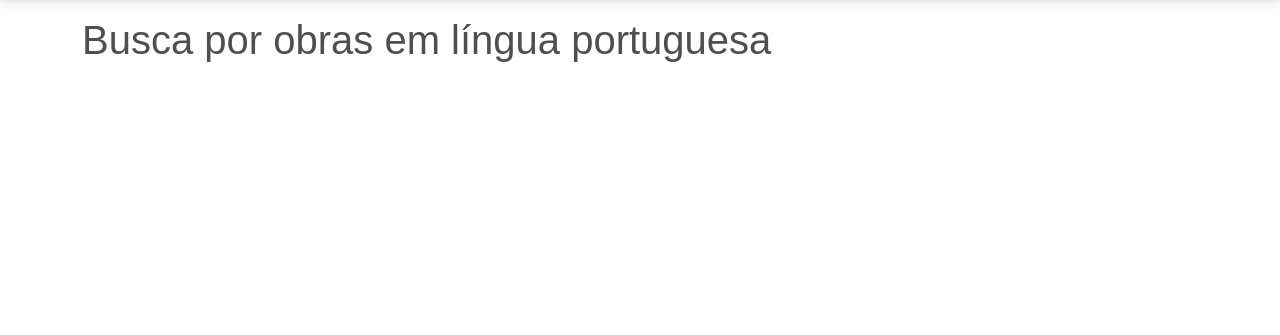
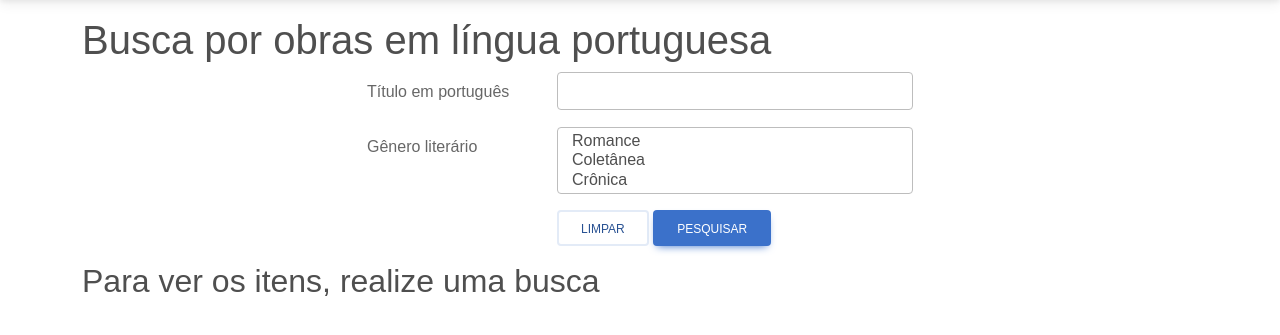
Before and after one commit to fflch/macc, a Django app: page /pt-br/catalogue/search_portuguese/ in a window 1280 px wide. Shown: the part 59-394 px from the top of the page. Run offline with Django 4.2, Linux system fonts and the light colour scheme; parts of the project's set-up code (start-up, migrations or seed data) failed here and were passed over; some libraries are stand-ins or nearby versions; some web fonts are replaced.

Commit message:
Search works in Portuguese

```diff
--- a/catalogue/forms.py
+++ b/catalogue/forms.py
@@ -51,3 +51,26 @@ class SearchEnglishForm(forms.Form):
         super().__init__(*args, **kwargs)
         for field in self.fields.values():
             field.widget.attrs.update({'class': 'form-control'})
+
+
+class SearchPortugueseForm(forms.Form):
+    title_portuguese = forms.CharField(
+        label='Título em português',
+        required=False,
+        widget=forms.TextInput()
+    )
+    gender = forms.MultipleChoiceField(
+        label=gettext_lazy('Gênero literário'),
+        required=False,
+        choices=[
+            ('RO', gettext_lazy('Romance')),
+            ('CL', gettext_lazy('Coletânea')),
+            ('CR', gettext_lazy('Crônica')),
+        ],
+        widget=forms.SelectMultiple(attrs={'size': 3})
+    )
+
+    def __init__(self, *args, **kwargs):
+        super().__init__(*args, **kwargs)
+        for field in self.fields.values():
+            field.widget.attrs.update({'class': 'form-control'})
--- a/catalogue/views.py
+++ b/catalogue/views.py
@@ -1,9 +1,9 @@
 from django.shortcuts import render
-from corpus.models import Translation, Collection
+from corpus.models import Translation, Collection, Work
 from django.db.models import F, Value
 from django.db.models.functions import Concat
 from django.contrib import messages
-from catalogue.forms import SearchEnglishForm
+from catalogue.forms import SearchEnglishForm, SearchPortugueseForm
 
 from logging import getLogger
 
@@ -42,7 +42,7 @@ def search_english(request):
         )
         .annotate(
             title_portuguese=F('work__title'),
-            title_english=F('work__title'),
+            title_english=F('title'),
             publisher_name=F('publisher__name'),
             place_name=Concat(
                 F('publisher__place__city'),
@@ -129,7 +129,32 @@ def search_english(request):
 
 
 def search_portuguese(request):
-    return render(request, f'catalogue/search_portuguese.html')
+    qs = (Work
+          .objects
+          .prefetch_related('translation_set')
+          .filter(translation__id__isnull=False)
+          .distinct()
+          .order_by('year'))
+
+    if request.POST:
+        form = SearchEnglishForm(request.POST)
+        if form.is_valid():
+            if form.cleaned_data['title_portuguese']:
+                qs = qs.filter(
+                    title__icontains=form.cleaned_data['title_portuguese'])
+            if form.cleaned_data['gender']:
+                for gender in form.cleaned_data['gender']:
+                    qs = qs.filter(code__icontains=gender)
+        else:
+            for field, errors in form.errors.items():
+                for error in errors:
+                    label = form.fields[field].label
+                    messages.error(request, f"{label}: {error}")
+        return render(request, f'catalogue/search_portuguese.html',
+                      {'form': form, 'result': qs})
+
+    form = SearchPortugueseForm()
+    return render(request, f'catalogue/search_portuguese.html', {'form': form})
 
 
 def show(request, code):
--- a/templates/catalogue/CL09.html
+++ b/templates/catalogue/CL09.html
@@ -1,5 +1,3 @@
-2016 – Miss Dollar: Stories by Machado de Assis — Bilingual Edition
-
 {% extends 'base.html' %}
 {% load i18n %}
 
--- a/templates/catalogue/search_english.html
+++ b/templates/catalogue/search_english.html
@@ -74,10 +74,12 @@
       </div>
       <div class="card-body">
         <dl class="row">
+          {% if work.title_portuguese %}
             <dt class="col-sm-2">{% translate "Título original" %}</dt>
             <dd class="col-sm-10 card-title h5">{{ work.title_portuguese }}</dd>
+          {% endif %}
 
-          {% if work.authors %}
+          {% if work.authors.all %}
             <dt class="col-sm-2">{% translate "Autores" %}</dt>
             <dd class="col-sm-10">
               {% for author in work.authors.all %}
--- a/templates/catalogue/search_portuguese.html
+++ b/templates/catalogue/search_portuguese.html
@@ -5,4 +5,70 @@
 
 <h1>{% translate "Busca por obras em língua portuguesa" %}</h1>
 
+<div class="row">
+  <div class="col-md-6 mx-auto">
+    <form action="{% url 'catalogue:search-portuguese' %}" method="POST">
+      {% csrf_token %}
+      <div class="form-group row">
+        <label class="col-sm-4 col-form-label">
+          {{ form.title_portuguese.label }}
+        </label>
+        <div class="col-sm-8">
+          {{ form.title_portuguese }}
+        </div>
+      </div>
+      <div class="form-group row">
+        <label class="col-sm-4 col-form-label">{{ form.gender.label }}</label>
+        <div class="col-sm-8">
+          {{ form.gender }}
+        </div>
+      </div>
+      <div class="form-group row">
+        <div class="col-sm-4"></div>
+        <div class="col-sm-8">
+          <a class="btn btn-outline-secondary" type="button" href="{% url 'catalogue:search-portuguese' %}">
+            {% translate "Limpar" %}
+          </a>
+          <button class="btn btn-primary" type="submit">
+            {% translate "Pesquisar" %}
+          </button>
+        </div>
+      </div>
+    </form>
+  </div>
+</div>
+
+<div class="row">
+  <div class="col">
+    {% for work in result %}
+    <div class="card my-3">
+      <div class="card-header h4">
+        {{ work.title }}
+      </div>
+      <div class="card-body">
+        <dl class="row">
+          {% if work.translation_set %}
+          <dt class="col-sm-2">{% translate "Traduções" %}</dt>
+          <dd class="col-sm-10">
+            {% for translation in work.translation_set.all %}
+              {% comment %} {% firstof translation.collection.code translation.code as catalogue_id %} {% endcomment %}
+              <a href="{% url 'corpus:show' work.pk %}">
+                <p>{{ translation.title }} - {{ translation.year }}</p>
+              </a>
+            {% endfor %}
+          </dd>
+          {% endif %}
+        </dl>
+      </div>
+    </div>
+    {% empty %}
+      {% if 'result' in request.POST %}
+      <p class="h2">{% translate "Não foram encontrados resultados para a busca" %}</p>
+      {% else %}
+      <p class="h2">{% translate "Para ver os itens, realize uma busca" %}</p>
+      {% endif %}
+    {% endfor %}
+  </div>
+</div>
+
 {% endblock content %}
```
Lines whose indentation alone changed are shown as unchanged.
